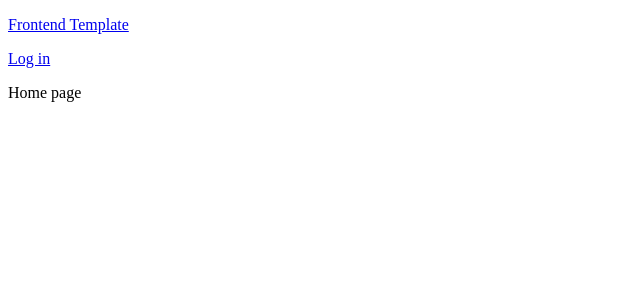
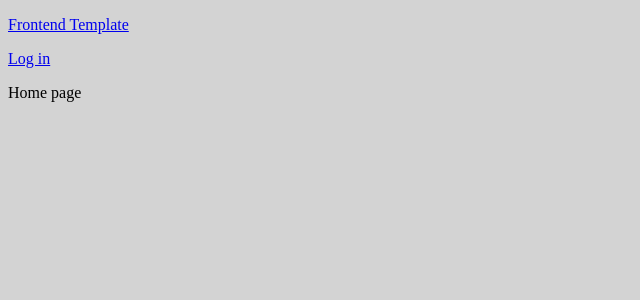
Before and after one commit to CooperHoag/capstone-frontend, a React (Vite) app: page / in a window 1280 px wide. Shown: the top 300 px of the page, without its empty margins (0-640 px from the left). Built offline with nearby package versions, Linux system fonts and the light colour scheme; no server answers.

Commit message:
initial cleanup

```diff
--- a/index.html
+++ b/index.html
@@ -3,7 +3,7 @@
   <head>
     <meta charset="UTF-8" />
     <meta name="viewport" content="width=device-width, initial-scale=1.0" />
-    <title>Frontend Template</title>
+    <title>Leisure Buddy</title>
   </head>
   <body>
     <div id="root"></div>
--- a/package.json
+++ b/package.json
@@ -1,5 +1,5 @@
 {
-  "name": "foobar",
+  "name": "Leisure-Buddy-Frontend",
   "type": "module",
   "scripts": {
     "dev": "vite",
--- a/src/index.css
+++ b/src/index.css
@@ -0,0 +1,3 @@
+* {
+  background: lightgrey;
+}
```
Also changed, not shown: 1 other file (tests, documents, lock files or other folders).
